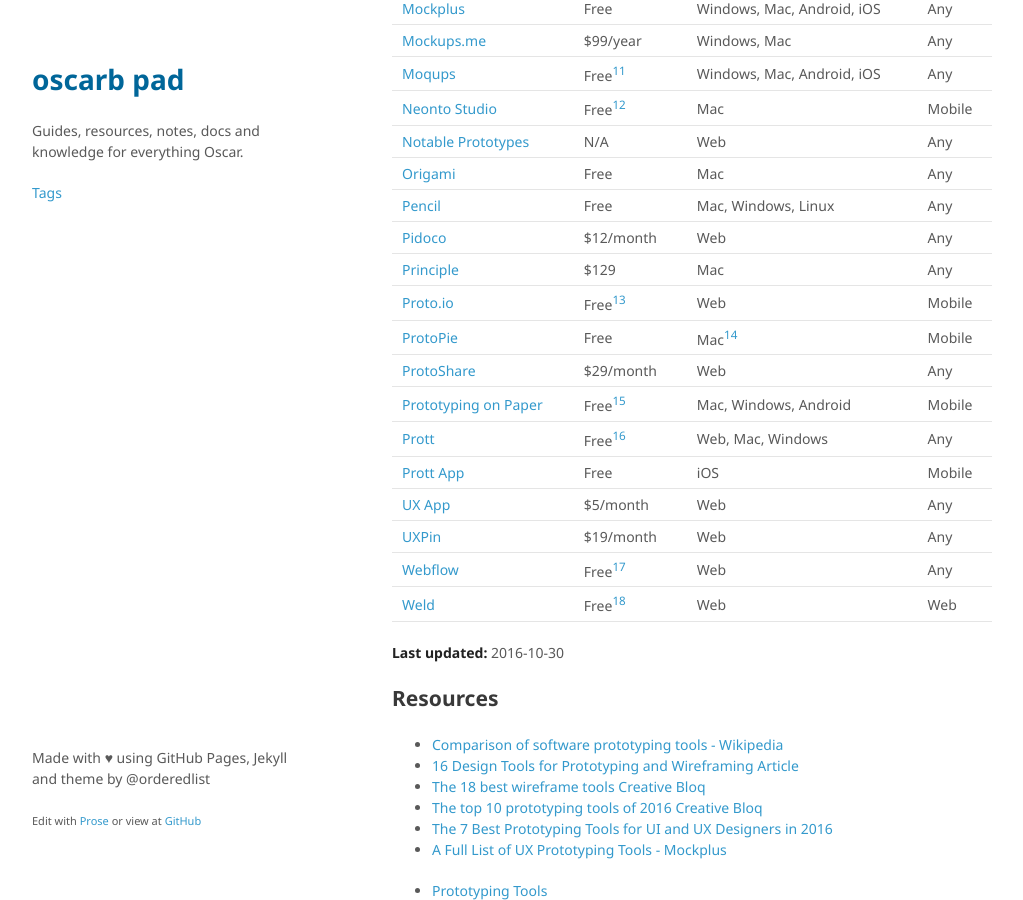
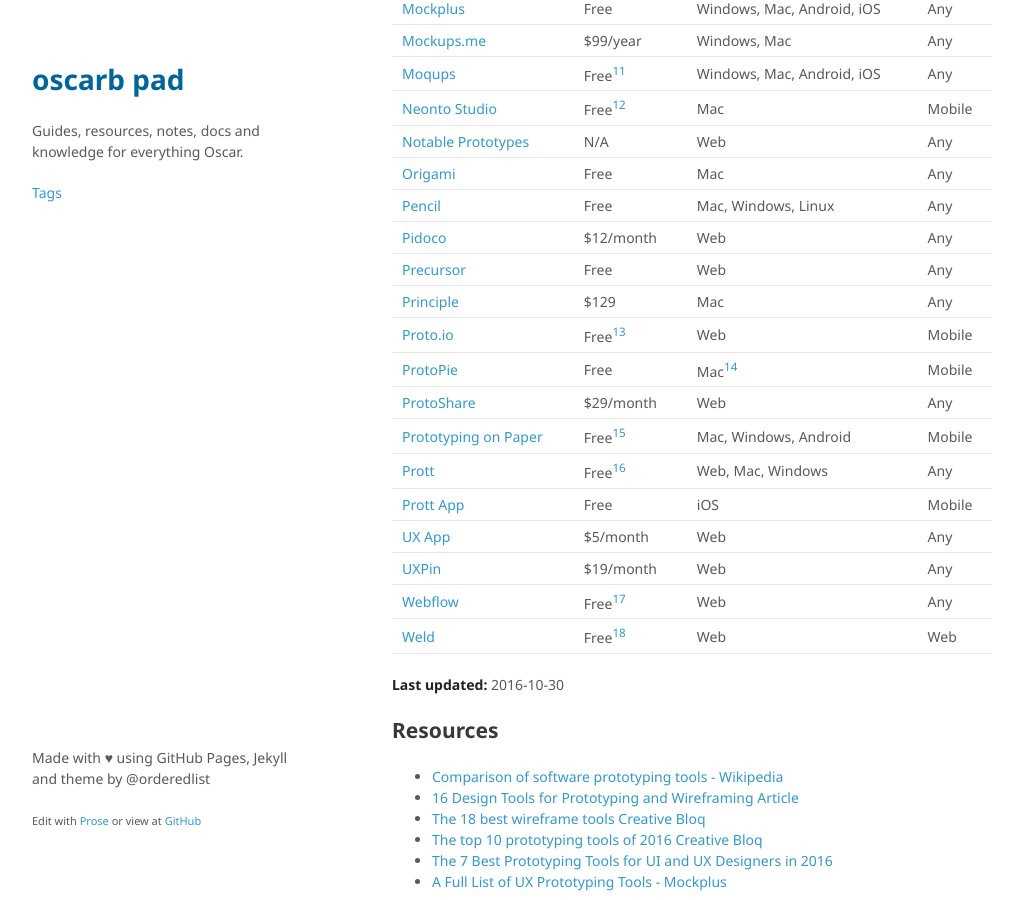
Before and after one commit to oscarb/pad, a Jekyll site: the page built from _docs/prototyping.md, in a window 1280 px wide and 900 px high, scrolled down 1294 px. Shown: the whole window, without its empty margins (128-1151 px from the left). Built offline with Jekyll 4.4.1, drawn with Linux system fonts in a browser that asks for light colours; some web fonts are replaced.

Commit message:
Updated prototyping.md

```diff
--- a/_docs/prototyping.md
+++ b/_docs/prototyping.md
@@ -56,6 +56,7 @@ Name | Lowest price | Platform | Protype for
 [Origami](https://facebook.github.io/origami/) | Free | Mac | Any
 [Pencil](http://pencil.evolus.vn/) | Free | Mac, Windows, Linux | Any
 [Pidoco](https://pidoco.com/en) | $12/month | Web | Any
+[Precursor](https://precursorapp.com/)  | Free | Web | Any
 [Principle](http://principleformac.com/) | $129 | Mac | Any
 [Proto.io](https://proto.io/) | Free[^protoio] | Web | Mobile
 [ProtoPie](https://www.protopie.io/) | Free | Mac[^protopie] | Mobile
```
